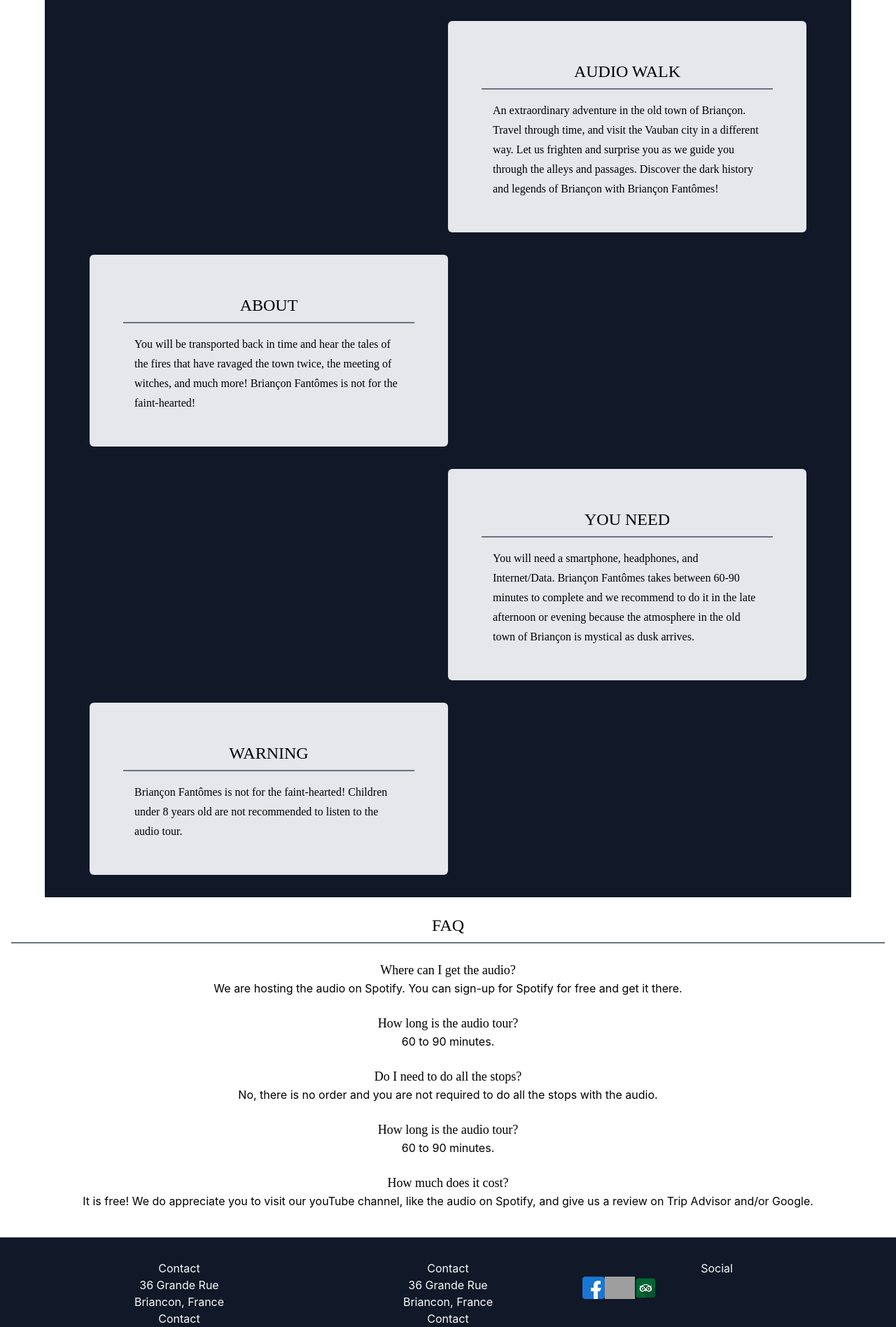
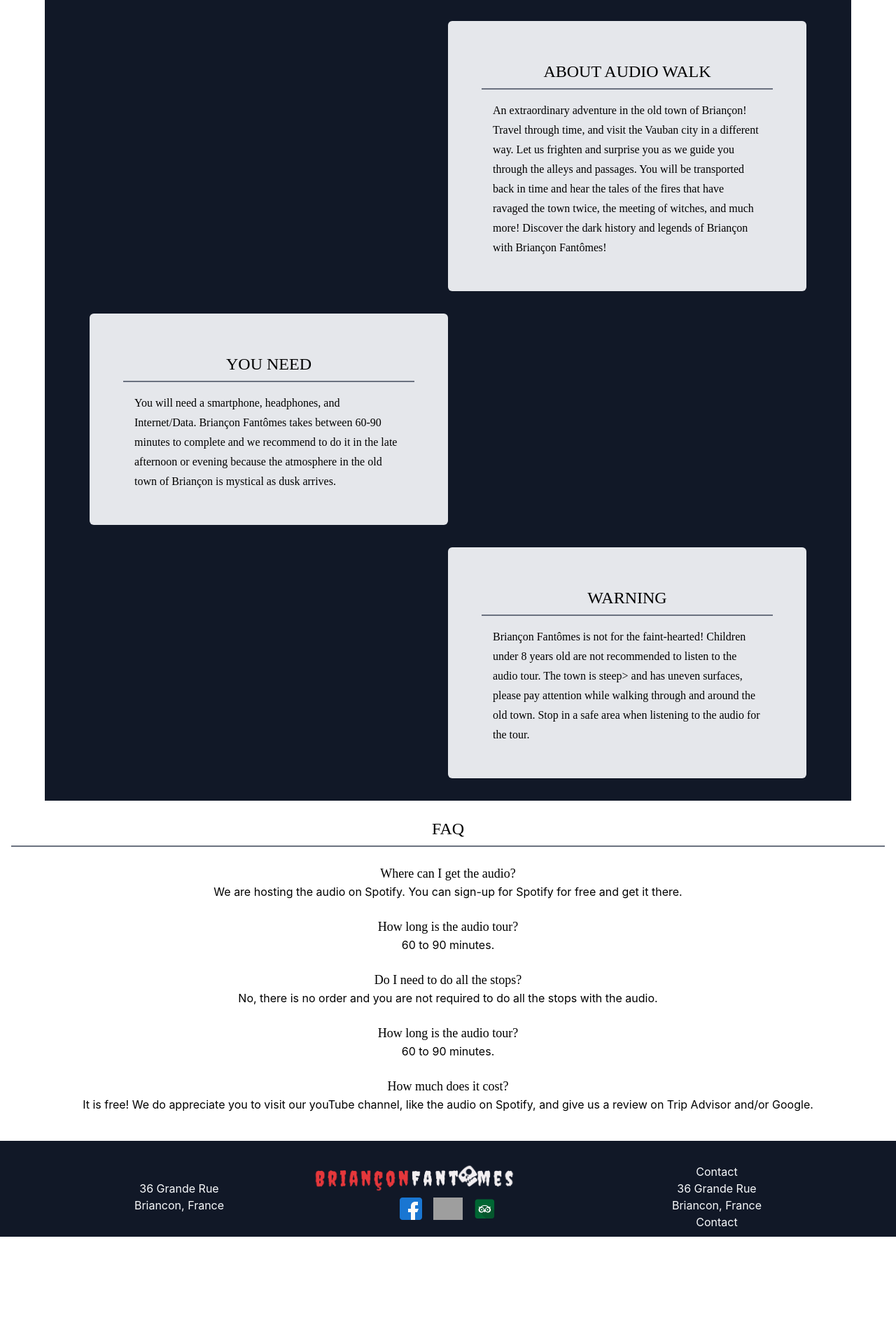
Before and after one commit to revyrob/brianconFantomes-V2, a React (Create React App) app: page / in a window 1280 px wide. Shown: the part 1550-3446 px from the top of the page at 70% size. After the commit the page ends 3317 px from the top, so only its background shows below. Built offline with nearby package versions, Linux system fonts and the light colour scheme; grey boxes are pictures that could not be loaded; what tw-elements would draw is missing.

Commit message:
worked on footer and info

```diff
--- a/src/components/Footer/Footer.js
+++ b/src/components/Footer/Footer.js
@@ -2,15 +2,24 @@ import React from "react";
 import facebook from "../../assets/photos/facebook.png";
 import insta from "../../assets/photos/insta-icon.png";
 import tripAdvisor from "../../assets/photos/tripadvisor.png";
+import logo from "../../assets/logo/logoskull.png";
 
 function Footer() {
   return (
     <section className="bg-gray-900 text-slate-50 md:grid grid-cols-3 px-16 pt-8">
       <div className="">
-        <h3>Contact</h3>
+        {/* <h3>Address</h3> */}
+        <br></br>
         <p>36 Grande Rue</p>
         <p>Briancon, France</p>
-        <p>Contact</p>
+      </div>
+      <div className="flex flex-col pb-4 align-middle">
+        <img src={logo} className="w-3/4" alt="briancon fantomes logo" />
+        <div className="flex flex-row justify-center">
+          <img className="h-8 m-2" src={facebook} alt="facebook-icon" />
+          <img className="h-8 m-2" src={insta} alt="instagram-icon" />
+          <img className="h-8 m-2" src={tripAdvisor} alt="tripAdvisor-icon" />
+        </div>
       </div>
       <div>
         <h3>Contact</h3>
@@ -18,14 +27,6 @@ function Footer() {
         <p>Briancon, France</p>
         <p>Contact</p>
       </div>
-      <div>
-        <h3>Social</h3>
-        <div className="flex flex-row">
-          <img className="h-8" src={facebook} alt="facebook-icon" />
-          <img className="h-8" src={insta} alt="instagram-icon" />
-          <img className="h-8" src={tripAdvisor} alt="tripAdvisor-icon" />
-        </div>
-      </div>
     </section>
   );
 }
--- a/src/components/Info/Info.js
+++ b/src/components/Info/Info.js
@@ -9,25 +9,16 @@ function Info() {
       <div></div>
       <div className="p-4 bg-gray-200 md:p-8  lg:p-12 rounded-md">
         <h2 className="font-creepster text-2xl p-2 border-b-2 border-gray-500">
-          AUDIO WALK
+          ABOUT AUDIO WALK
         </h2>
         <p className="font-oswald leading-7 text-left px-4 pt-4">
-          An extraordinary adventure in the old town of Briançon. Travel through
+          An extraordinary adventure in the old town of Briançon! Travel through
           time, and visit the Vauban city in a different way. Let us frighten
-          and surprise you as we guide you through the alleys and passages.
+          and surprise you as we guide you through the alleys and passages. You
+          will be transported back in time and hear the tales of the fires that
+          have ravaged the town twice, the meeting of witches, and much more!
           Discover the dark history and legends of Briançon with Briançon
           Fantômes!
-        </p>
-      </div>
-
-      <div className="p-4 mt-8 bg-gray-200 md:p-8 lg:p-12 rounded-md">
-        <h2 className="text-2xl p-2 border-b-2 border-gray-500 font-creepster">
-          ABOUT
-        </h2>
-        <p className=" font-oswald leading-7 text-left px-4 pt-4">
-          You will be transported back in time and hear the tales of the fires
-          that have ravaged the town twice, the meeting of witches, and much
-          more! Briançon Fantômes is not for the faint-hearted!
         </p>
       </div>
       <div></div>
@@ -43,13 +34,19 @@ function Info() {
           old town of Briançon is mystical as dusk arrives.
         </p>
       </div>
+      <div></div>
+      <div></div>
+
       <div className="p-4 mt-8 mb-8 bg-gray-200 md:p-8 lg:p-12 rounded-md">
         <h2 className="text-2xl p-2 border-b-2 border-gray-500 font-creepster">
           WARNING
         </h2>
         <p className="font-oswald leading-7 text-left px-4 pt-4">
           Briançon Fantômes is not for the faint-hearted! Children under 8 years
-          old are not recommended to listen to the audio tour.
+          old are not recommended to listen to the audio tour. The town is
+          steep> and has uneven surfaces, please pay attention while walking
+          through and around the old town. Stop in a safe area when listening to
+          the audio for the tour.
         </p>
       </div>
     </section>
```
